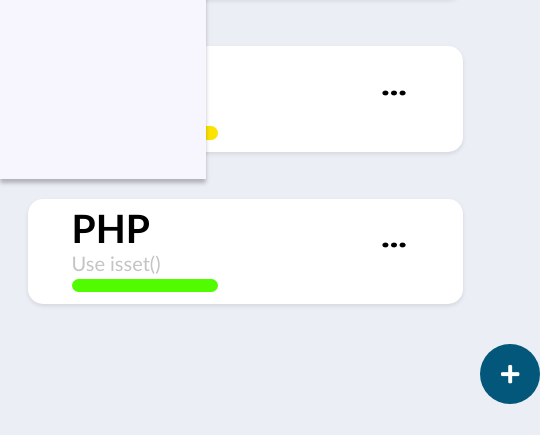
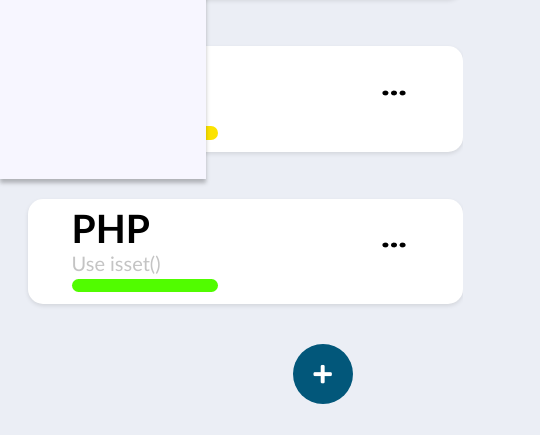
Before and after one commit to melanijaa/18-first-friday-challenge, a website: page calendar.html in a window 390 px wide. Shown: the part 665-1100 px from the top of the page, 540 px wide, since content can reach past the window. Drawn offline with Linux system fonts and the light colour scheme; files whose address does not match are found by name.

Commit message:
final calendar desing

```diff
--- a/styles/calendarPage.css
+++ b/styles/calendarPage.css
@@ -159,8 +159,12 @@
         width: 60px;
         height: 60px;
         padding: 20px 21px;
-        margin-left: 480px;
         font-size: 21px;
         margin-top: -20px;
+        margin-left: 75%;
+    }
+
+    .fa-plus:hover {
+        padding: 18px 19px;
     }
 }
```
